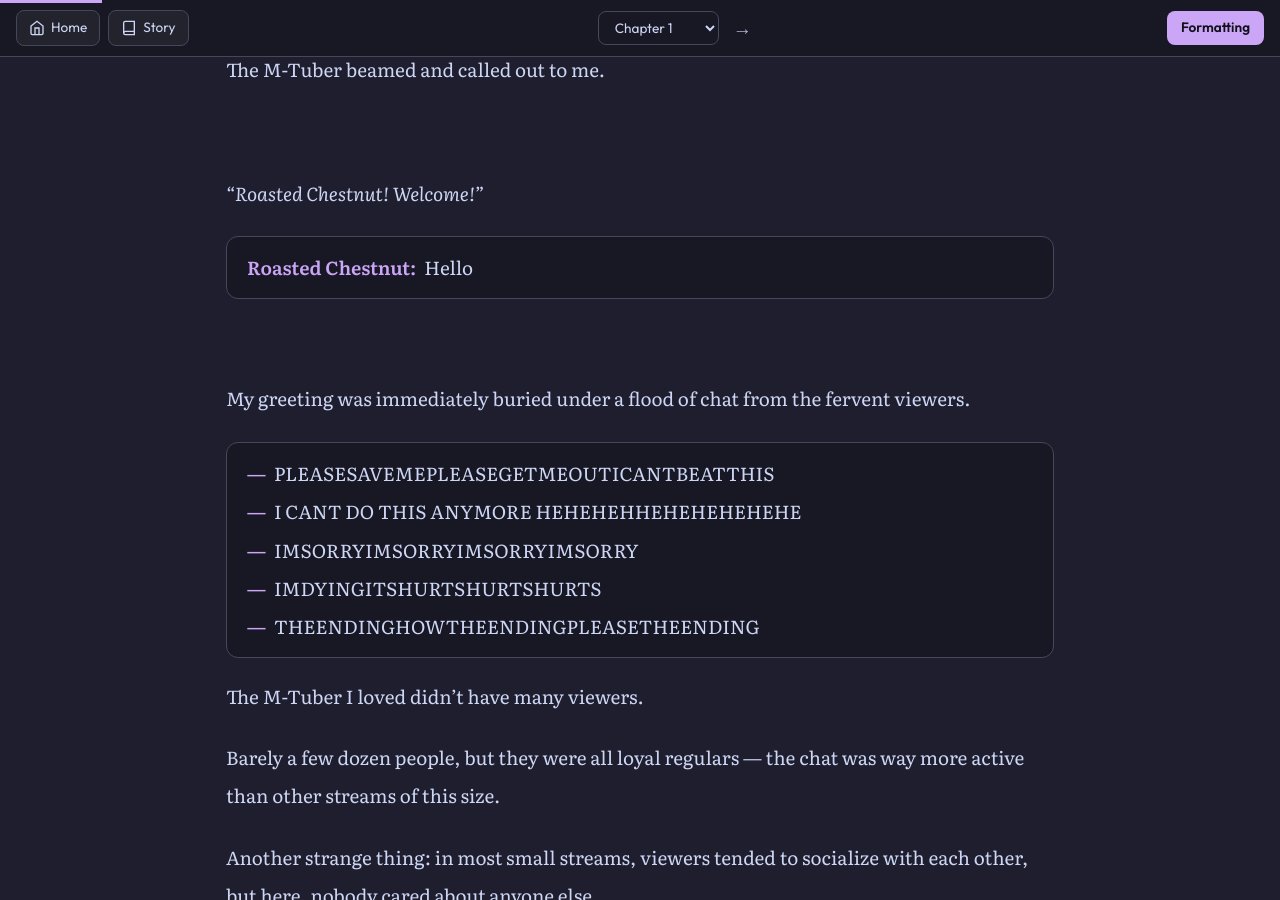
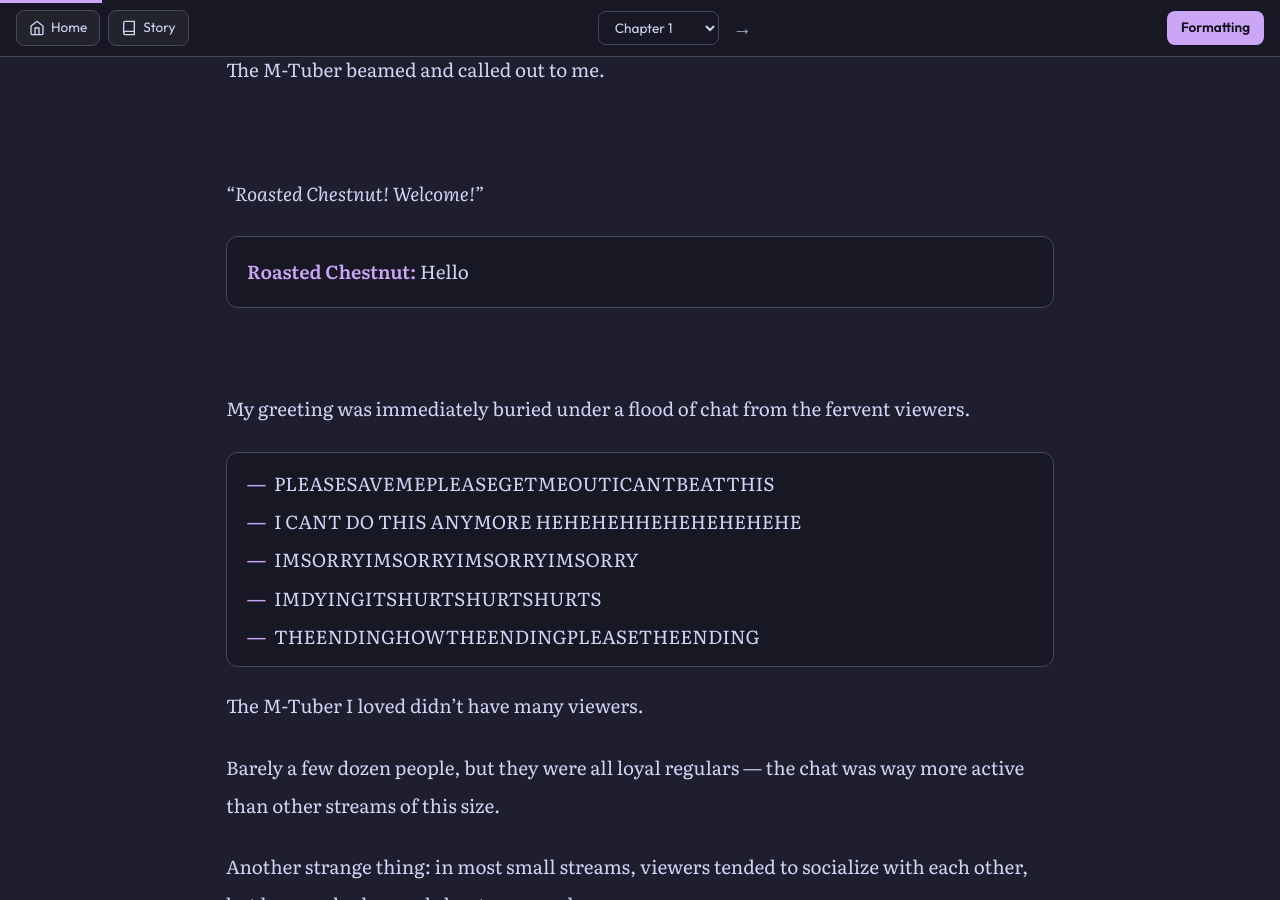
Before and after one commit to soleumn/soleumn.github.io, a Jekyll site: the page built from _chapters/eoshinki/ch1.md, in a window 1280 px wide and 900 px high, scrolled down 1064 px. Built offline with Jekyll 4.4.1, drawn with Linux system fonts in a browser that asks for light colours; comment, search, counter and statistics services are not loaded.

Commit message:
Update ch1.md

```diff
--- a/_chapters/eoshinki/ch1.md
+++ b/_chapters/eoshinki/ch1.md
@@ -44,7 +44,7 @@
 *“Roasted Chestnut! Welcome!”*
 
 <div class="chat-box">
-  <div style="display:flex;align-items:flex-start;gap:8px;line-height:1.5;font-size:inherit;"><span style="color:var(--detalhe-accent);font-weight:700;flex-shrink:0">Roasted Chestnut:</span> Hello</div>
+  <div style="font-size:inherit;"><span style="color:var(--detalhe-accent);font-weight:700;flex-shrink:0">Roasted Chestnut:</span> Hello</div>
 </div>
 
 <br>
@@ -116,7 +116,7 @@
 <br>
 
 <div class="chat-box">
-  <div style="display:flex;align-items:flex-start;gap:8px;line-height:1.5;font-size:inherit;"><span style="color:var(--detalhe-accent);font-weight:700;flex-shrink:0">Roasted Chestnut:</span> The last game you gave me was really fun.</div>
+  <div style="font-size:inherit;"><span style="color:var(--detalhe-accent);font-weight:700;flex-shrink:0">Roasted Chestnut:</span> The last game you gave me was really fun.</div>
 </div>
 
 *“I knew you’d get the true ending, Roasted Chestnut.”*
@@ -134,7 +134,7 @@
 <br>
 
 <div class="chat-box">
-  <div style="display:flex;align-items:flex-start;gap:8px;line-height:1.5;font-size:inherit;"><span style="color:var(--detalhe-accent);font-weight:700;flex-shrink:0">Roasted Chestnut:</span> What kind of game is it today?</div>
+  <div style="font-size:inherit;"><span style="color:var(--detalhe-accent);font-weight:700;flex-shrink:0">Roasted Chestnut:</span> What kind of game is it today?</div>
 </div>
 
 <br>
@@ -183,7 +183,7 @@
 <br>
 
 <div class="chat-box">
-  <div style="display:flex;align-items:flex-start;gap:8px;line-height:1.5;font-size:inherit;"><span style="color:var(--detalhe-accent);font-weight:700;flex-shrink:0">Roasted Chestnut:</span> That’s a shame… Can I ask why?</div>
+  <div style="font-size:inherit;"><span style="color:var(--detalhe-accent);font-weight:700;flex-shrink:0">Roasted Chestnut:</span> That’s a shame… Can I ask why?</div>
 </div>
 
 *“Because it’s over now.”*
@@ -249,7 +249,7 @@
 <br>
 
 <div class="chat-box">
-  <div style="display:flex;align-items:flex-start;gap:8px;line-height:1.5;font-size:inherit;"><span style="color:var(--detalhe-accent);font-weight:700;flex-shrink:0">Roasted Chestnut:</span> I don’t understand what you mean.</div>
+  <div style="font-size:inherit;"><span style="color:var(--detalhe-accent);font-weight:700;flex-shrink:0">Roasted Chestnut:</span> I don’t understand what you mean.</div>
 </div>
 
 *“I can’t wait. I’ve been waiting for so long. So, so, so, so long.”*
```
